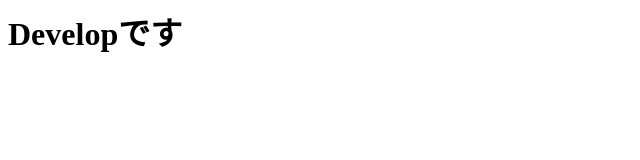
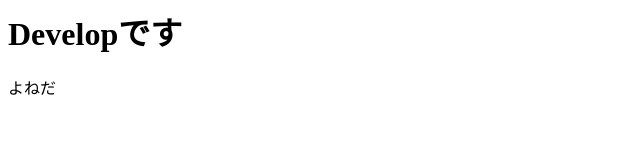
Before and after one commit to YoneKanNexseed/57BranchPractice, a plain HTML site: page index.html in a window 1280 px wide. Shown: the full height of the page, 0-640 px from the left. Drawn offline with Linux system fonts and the light colour scheme.

Commit message:
pタグ追加

```diff
--- a/index.html
+++ b/index.html
@@ -1 +1,2 @@
 <h1>Developです</h1>
+<p>よねだ</p>
```
